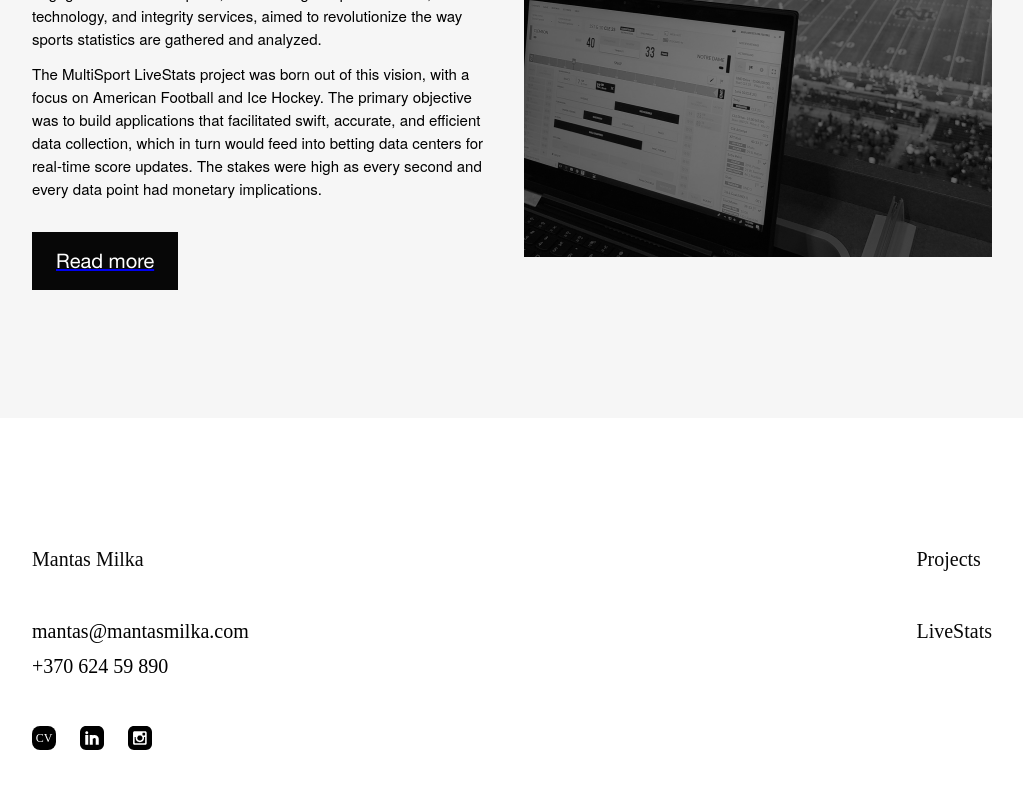
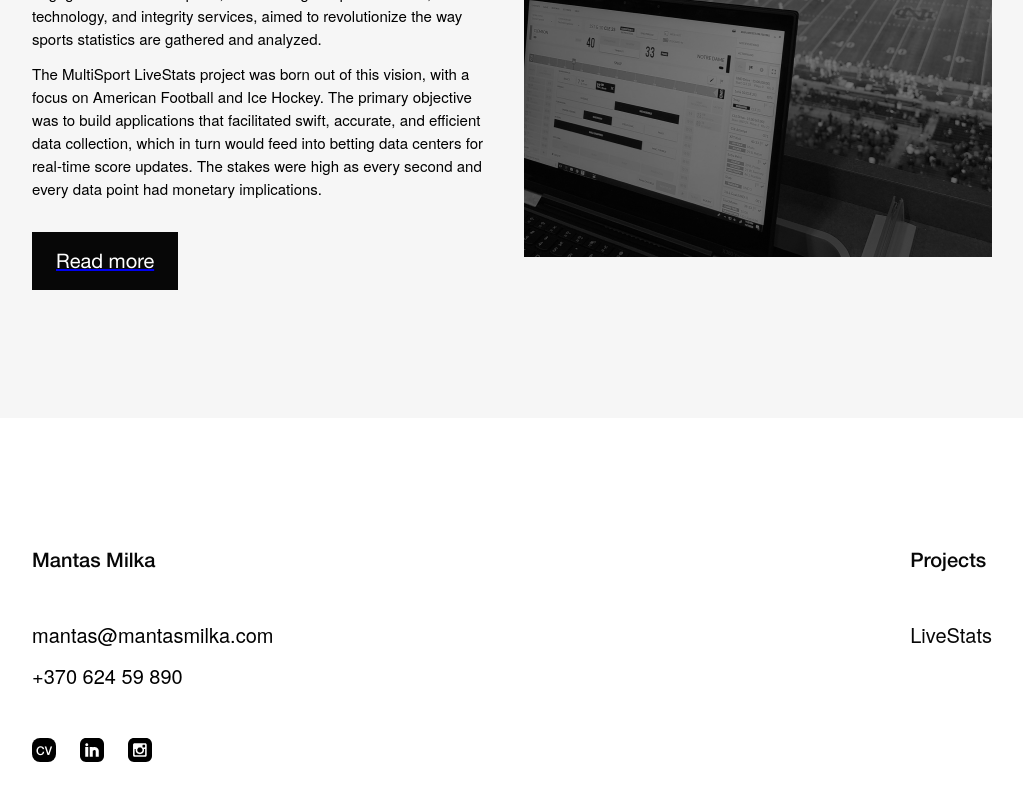
Before and after one commit to milkamantas/mantasmilkacom, a React (Create React App) app: page / in a window 1280 px wide. Shown: the part 1768-2568 px from the top of the page, without its empty margins (128-1151 px from the left). Built offline with nearby package versions, Linux system fonts and the light colour scheme; a web font is replaced by a local one.

Commit message:
Footer COmmit

```diff
--- a/src/components/Footer.module.css
+++ b/src/components/Footer.module.css
@@ -91,5 +91,5 @@
   text-align: left;
   font-size: var(--desktop-h2-size);
   color: var(--color-gray);
-  /* font-family: var(--desktop-caption); */
+  font-family: var(--desktop-caption);
 }
```
